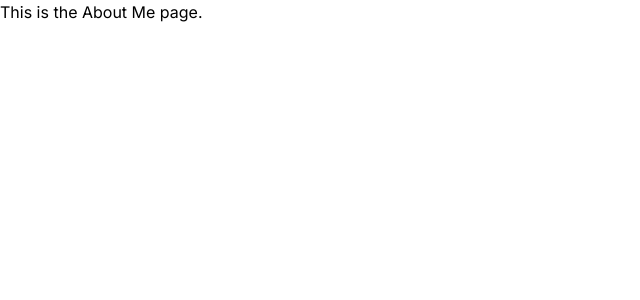
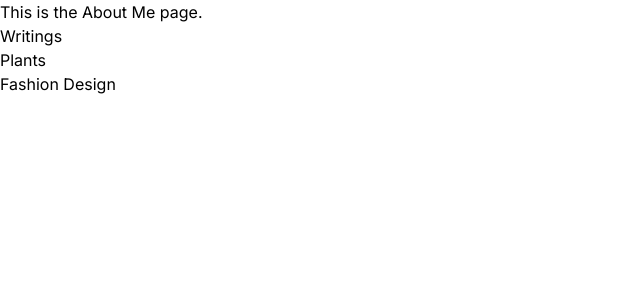
Before and after one commit to tqwu/portfolio, a Next.js app: page /about-me in a window 1280 px wide. Shown: the top 300 px of the page, without its empty margins (0-640 px from the left). Built offline with nearby package versions, Linux system fonts and the light colour scheme.

Commit message:
Changed structure to support new about-me section

```diff
--- a/src/app/about-me/page.tsx
+++ b/src/app/about-me/page.tsx
@@ -2,6 +2,9 @@ export default function AboutMe() {
   return (
     <main>
       <div>This is the About Me page.</div>
+      <div>Writings</div>
+      <div>Plants</div>
+      <div>Fashion Design</div>
     </main>
   );
 }
--- a/src/app/layout.tsx
+++ b/src/app/layout.tsx
@@ -6,7 +6,7 @@ const inter = Inter({ subsets: ["latin"] });
 
 export const metadata: Metadata = {
   title: "Teresa Wu - Portfolio",
-  description: "Web development portfolio for Teresa Wu",
+  description: "Teresa Wu's personal website",
 };
 
 export default function RootLayout({
--- a/src/app/page.tsx
+++ b/src/app/page.tsx
@@ -1,6 +1,6 @@
 import Header from "../components/header";
 import Intro from "../components/intro";
-import AboutMe from "../components/about-me";
+import AboutMe from "../components/bio";
 import Skills from "../components/skills";
 import Experiences from "../components/experiences";
 import Projects from "../components/projects";
```
Also changed, not shown: src/components/bio.tsx (renamed from src/components/about-me.tsx).
